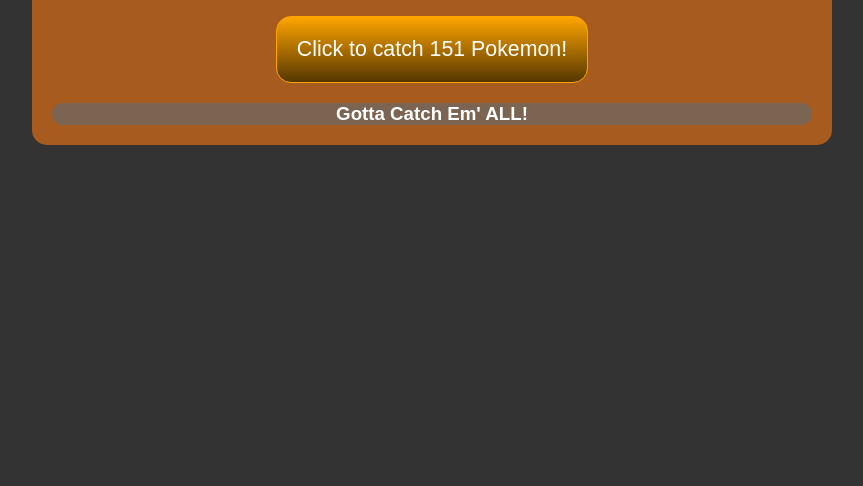
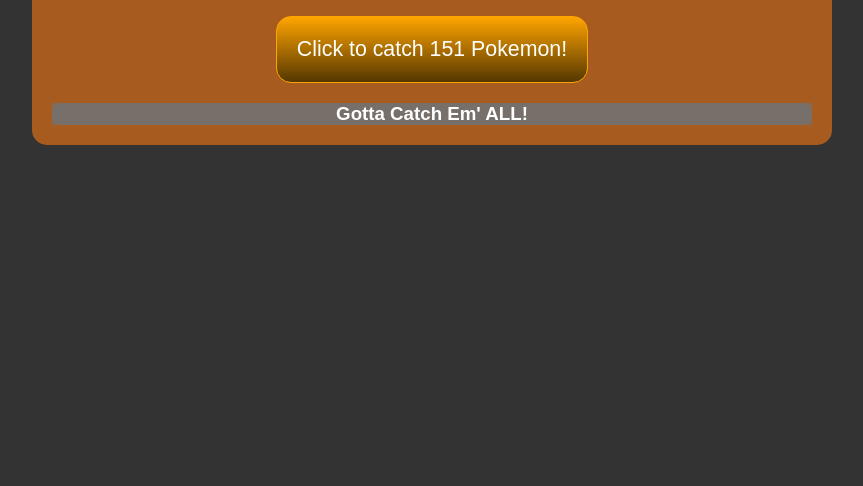
Before and after one commit to jupiterorbita/pokemon_jquery_fetch, a plain HTML site: page index.html in a window 1280 px wide. Shown: the part 314-800 px from the top of the page, without its empty margins (208-1071 px from the left). Drawn offline with nearby package versions, Linux system fonts and the light colour scheme.

Commit message:
wrapper bg color

```diff
--- a/index.html
+++ b/index.html
@@ -31,6 +31,7 @@
         box-sizing: border-box;
         font-family: sans-serif;
         color: white;
+        background-color: #333;
       }
       .wrapper {
         background-color: #333;
@@ -63,10 +64,15 @@
         margin-bottom: 20px;
       }
       main {
-        background-color: rgba(104, 104, 104, 0.7);
+        background-color: rgba(114, 114, 114, 0.7);
         min-height: 20px;
         border-radius: 15px;
         text-align: center;
+      }
+      h3,
+      div.row,
+      img {
+        background-color: rgba(114, 114, 114, 0.7);
       }
       button {
         background-color: orange;
@@ -83,8 +89,6 @@
       }
       button:hover {
         background: linear-gradient(rgb(85, 55, 1), orange);
-      }
-      div.row {
       }
     </style>
   </head>
```
